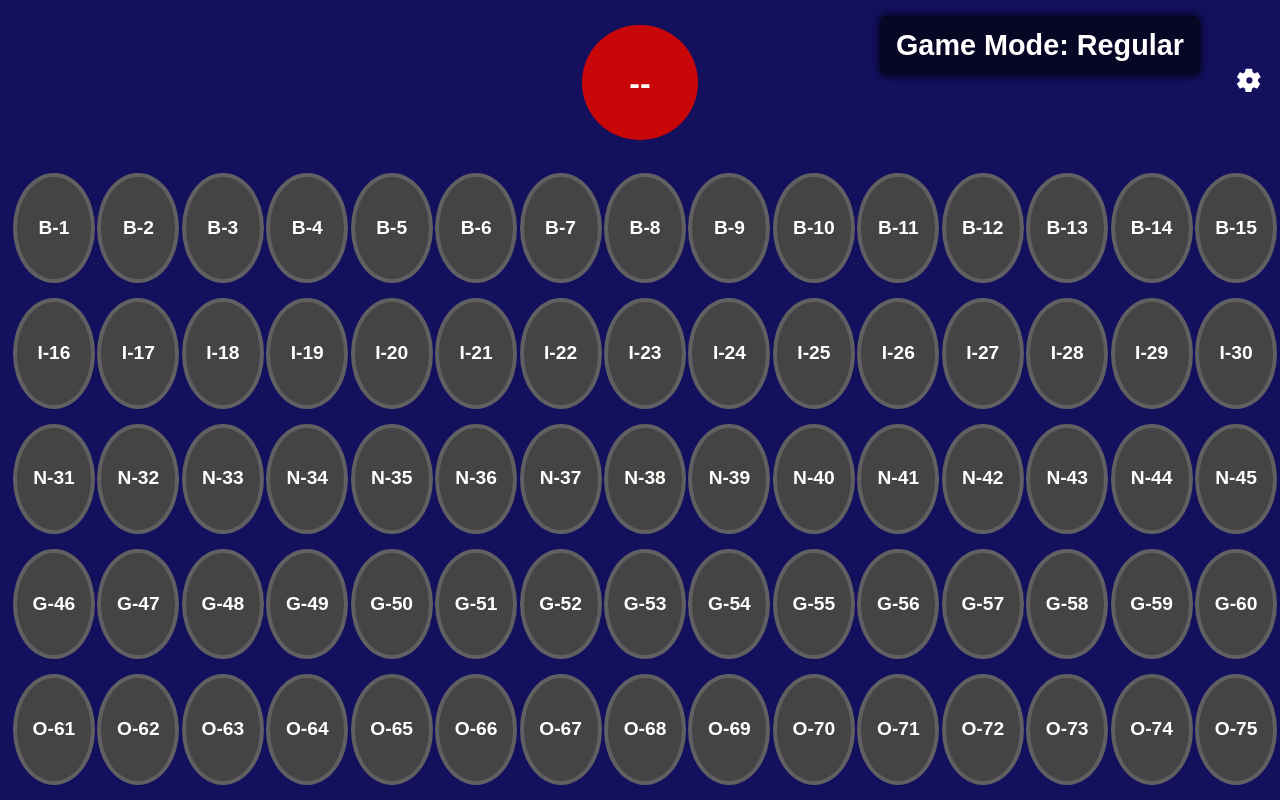
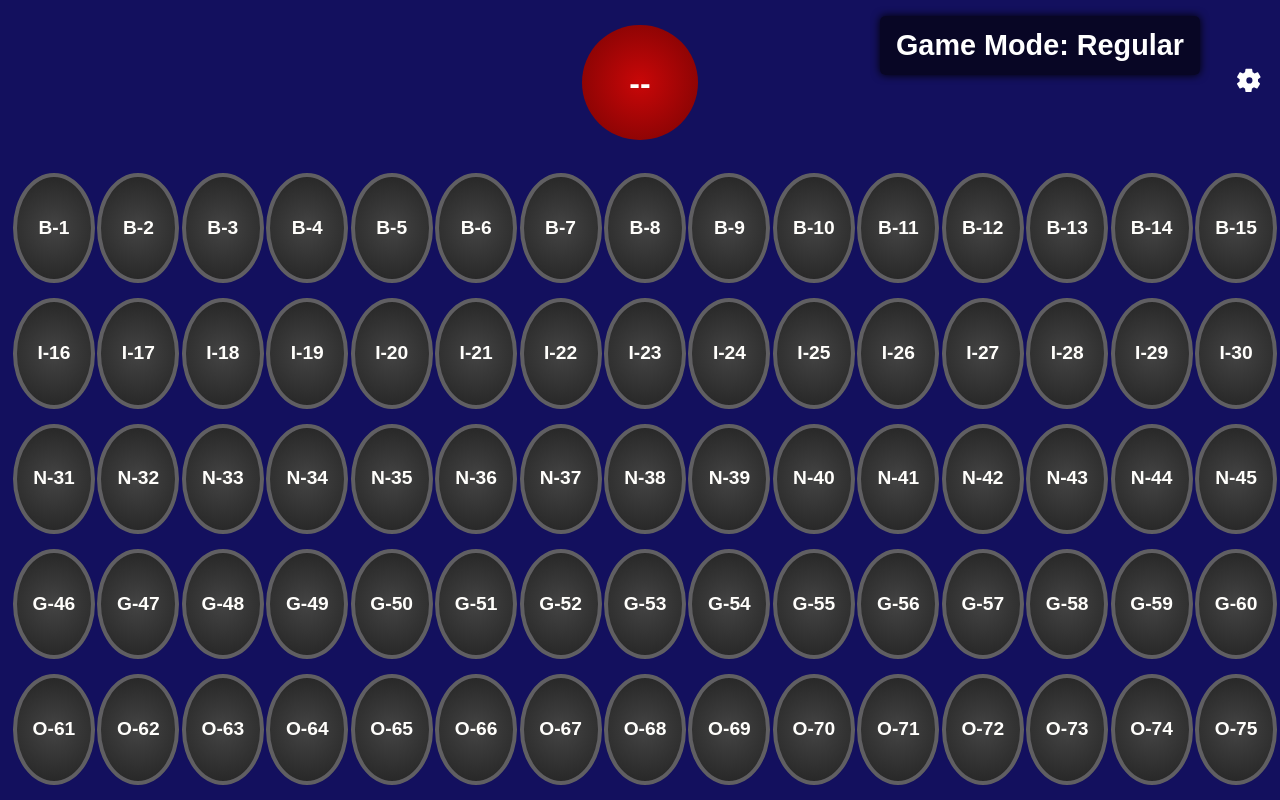
Before and after one commit to rzaman8677/CHS-Bingo-Night, a Next.js app in the folder bingo-app/: page / in a window 1280 px wide. Built offline with nearby package versions, Linux system fonts and the light colour scheme.

Commit message:
small fixes

```diff
--- a/bingo-app/src/app/Bingo.module.css
+++ b/bingo-app/src/app/Bingo.module.css
@@ -34,7 +34,7 @@
   min-height: 50px;
   max-width: 80px;
   max-height: 80px;
-  background-color: rgba(201, 7, 7, 0.658);
+  background: radial-gradient(circle, rgba(201, 7, 7, 0.658), rgba(120, 3, 3, 0.658));
   border-radius: 50%;
   color: rgb(255, 254, 251);
   font-weight: bold;
@@ -53,7 +53,7 @@
   min-height: 80px;
   max-width: 180px;
   max-height: 180px;
-  background-color: rgb(201, 7, 8);
+  background: radial-gradient(circle, rgb(201, 7, 8), rgb(120, 3, 3));
   border-radius: 50%;
   color: rgb(255, 254, 251);
   font-weight: bold;
@@ -140,7 +140,7 @@
 }
 
 .boardCell {
-  background-color: #444;
+  background: radial-gradient(circle, #444, #222);
   border-radius: 50%;
   border-style: solid;
   border: 4px solid rgb(96, 95, 98);
@@ -157,7 +157,7 @@
 }
 
 .boardCellCalled {
-  background-color: rgb(201, 7, 8);
+  background: radial-gradient(circle, rgb(201, 7, 8), rgb(255, 50, 50));
   border-radius: 50%;
   border: 3px solid rgb(208, 193, 193);
   color: rgb(255, 254, 251);
```
